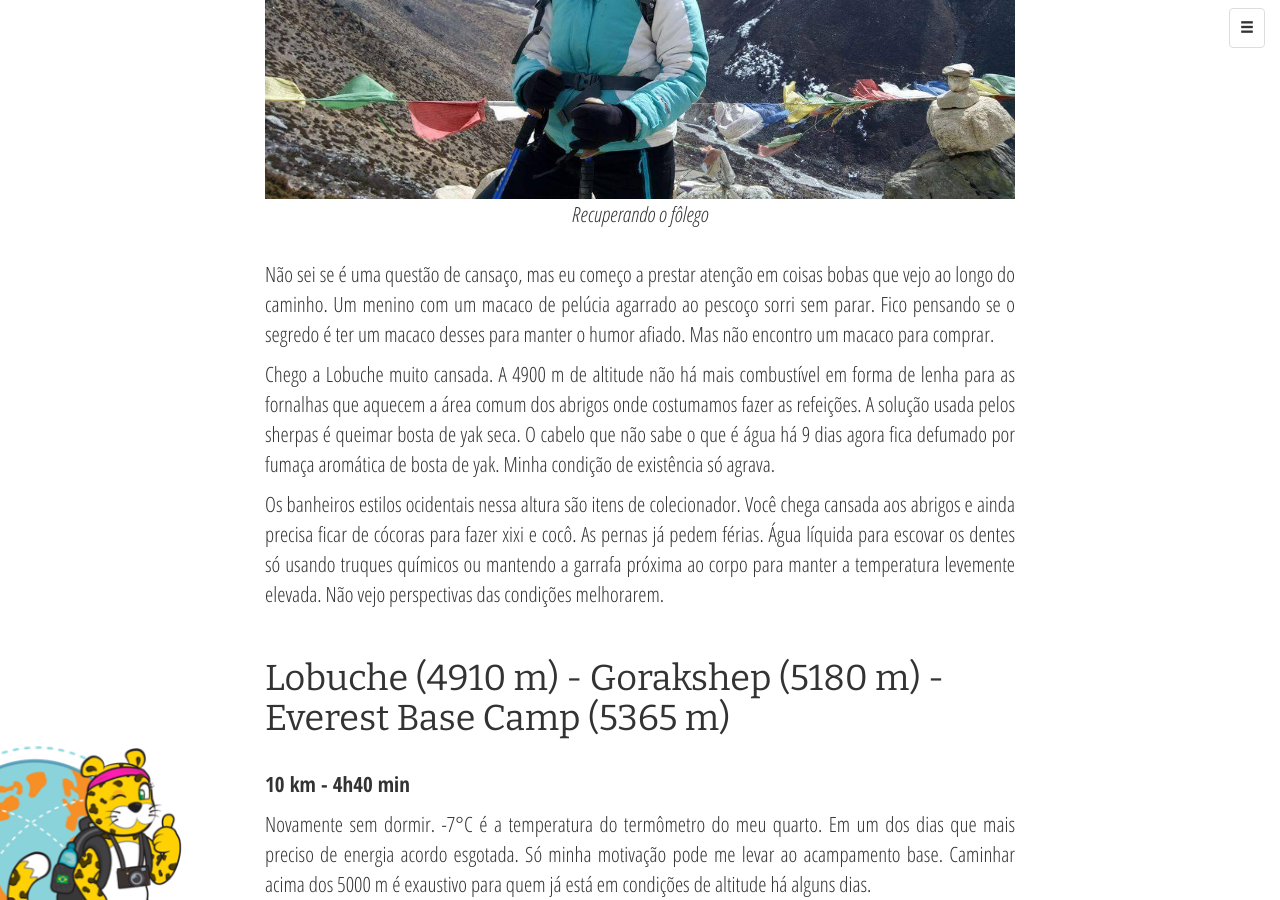
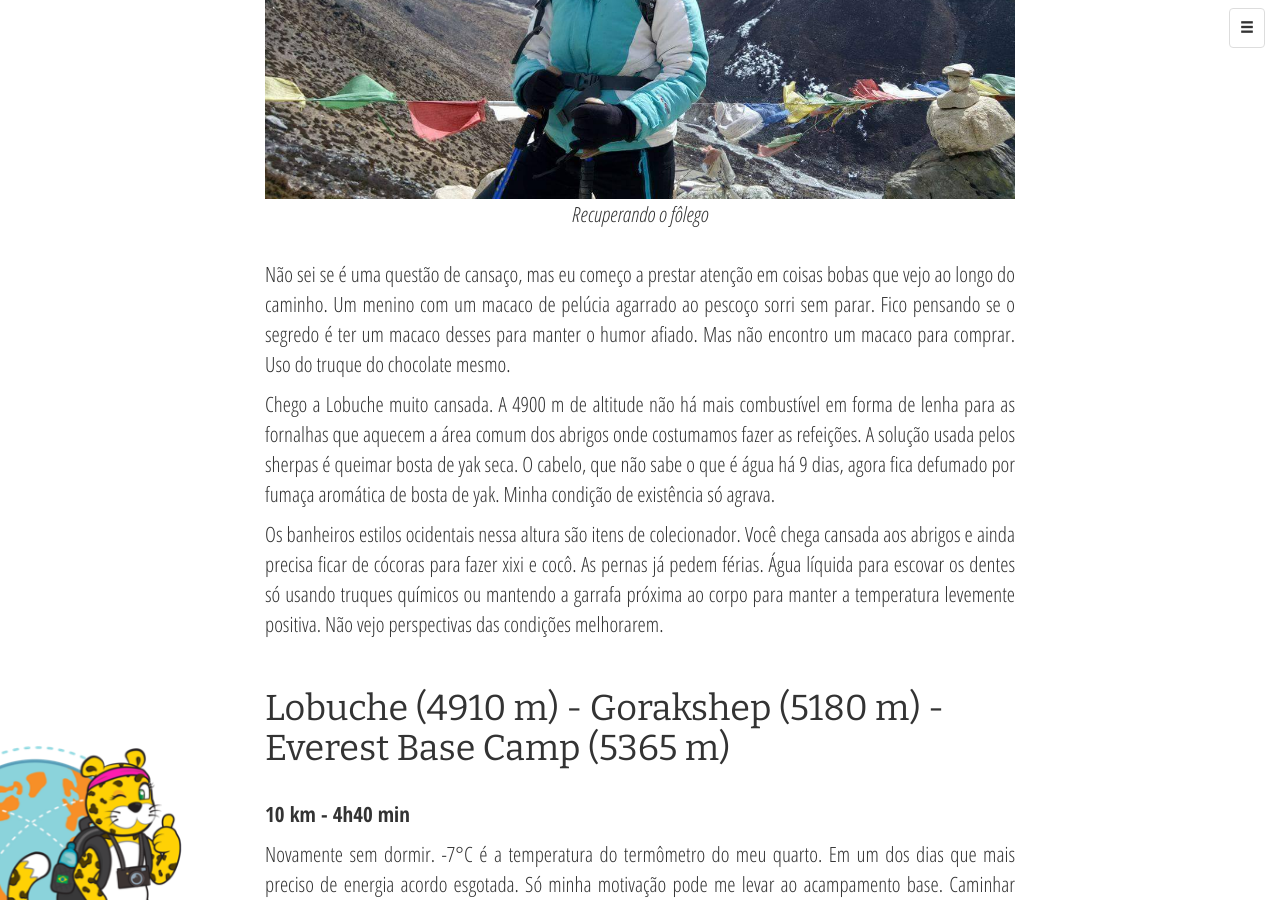
Before and after one commit to amandaferrari/project-grace-marguerite, a Jekyll site: the page built from _posts/2017-05-29-everest-parte3.md, in a window 1280 px wide and 900 px high, scrolled down 1564 px. Built offline with Jekyll 4.4.1, drawn with Linux system fonts in a browser that asks for light colours; nearby versions of some CDN libraries; emoji names are drawn with the system emoji font; some web fonts are replaced; comment, search, counter and statistics services are not loaded; some of the changed text lies outside the part shown.

Commit message:
Update 2017-05-29-everest-parte3.md

```diff
--- a/_posts/2017-05-29-everest-parte3.md
+++ b/_posts/2017-05-29-everest-parte3.md
@@ -27,11 +27,11 @@ O caminho até Lobuche é longo e desafiador. Trechos íngremes de subida dão o
 
 ![Recuperando o fôlego]({{site.baseurl}}/assets/images/photos/posts/intheway.jpg)*Recuperando o fôlego*
 
-Não sei se é uma questão de cansaço, mas eu começo a prestar atenção em coisas bobas que vejo ao longo do caminho. Um menino com um macaco de pelúcia agarrado ao pescoço sorri sem parar. Fico pensando se o segredo é ter um macaco desses para manter o humor afiado. Mas não encontro um macaco para comprar.
+Não sei se é uma questão de cansaço, mas eu começo a prestar atenção em coisas bobas que vejo ao longo do caminho. Um menino com um macaco de pelúcia agarrado ao pescoço sorri sem parar. Fico pensando se o segredo é ter um macaco desses para manter o humor afiado. Mas não encontro um macaco para comprar. Uso do truque do chocolate mesmo.
 
-Chego a Lobuche muito cansada. A 4900 m de altitude não há mais combustível em forma de lenha para as fornalhas que aquecem a área comum dos abrigos onde costumamos fazer as refeições. A solução usada pelos sherpas é queimar bosta de yak seca. O cabelo que não sabe o que é água há 9 dias agora fica defumado por fumaça aromática de bosta de yak. Minha condição de existência só agrava.
+Chego a Lobuche muito cansada. A 4900 m de altitude não há mais combustível em forma de lenha para as fornalhas que aquecem a área comum dos abrigos onde costumamos fazer as refeições. A solução usada pelos sherpas é queimar bosta de yak seca. O cabelo, que não sabe o que é água há 9 dias, agora fica defumado por fumaça aromática de bosta de yak. Minha condição de existência só agrava.
 
-Os banheiros estilos ocidentais nessa altura são itens de colecionador. Você chega cansada aos abrigos e ainda precisa ficar de cócoras para fazer xixi e cocô. As pernas já pedem férias. Água líquida para escovar os dentes só usando truques químicos ou mantendo a garrafa próxima ao corpo para manter a temperatura levemente elevada. Não vejo perspectivas das condições melhorarem.
+Os banheiros estilos ocidentais nessa altura são itens de colecionador. Você chega cansada aos abrigos e ainda precisa ficar de cócoras para fazer xixi e cocô. As pernas já pedem férias. Água líquida para escovar os dentes só usando truques químicos ou mantendo a garrafa próxima ao corpo para manter a temperatura levemente positiva. Não vejo perspectivas das condições melhorarem.
 
 # Lobuche (4910 m) - Gorakshep (5180 m) - Everest Base Camp (5365 m)
 
```
Also changed, not shown: other parts of _posts/2017-05-29-everest-parte3.md (+4 -4 lines).
